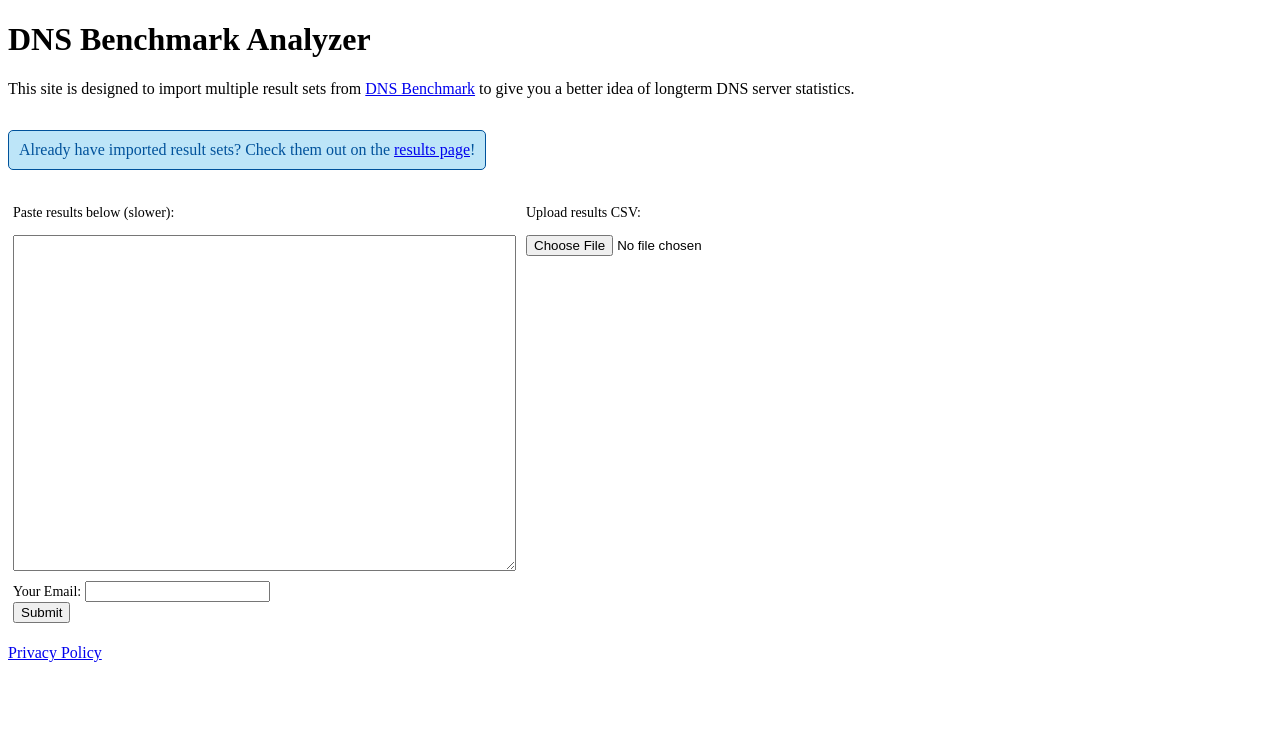
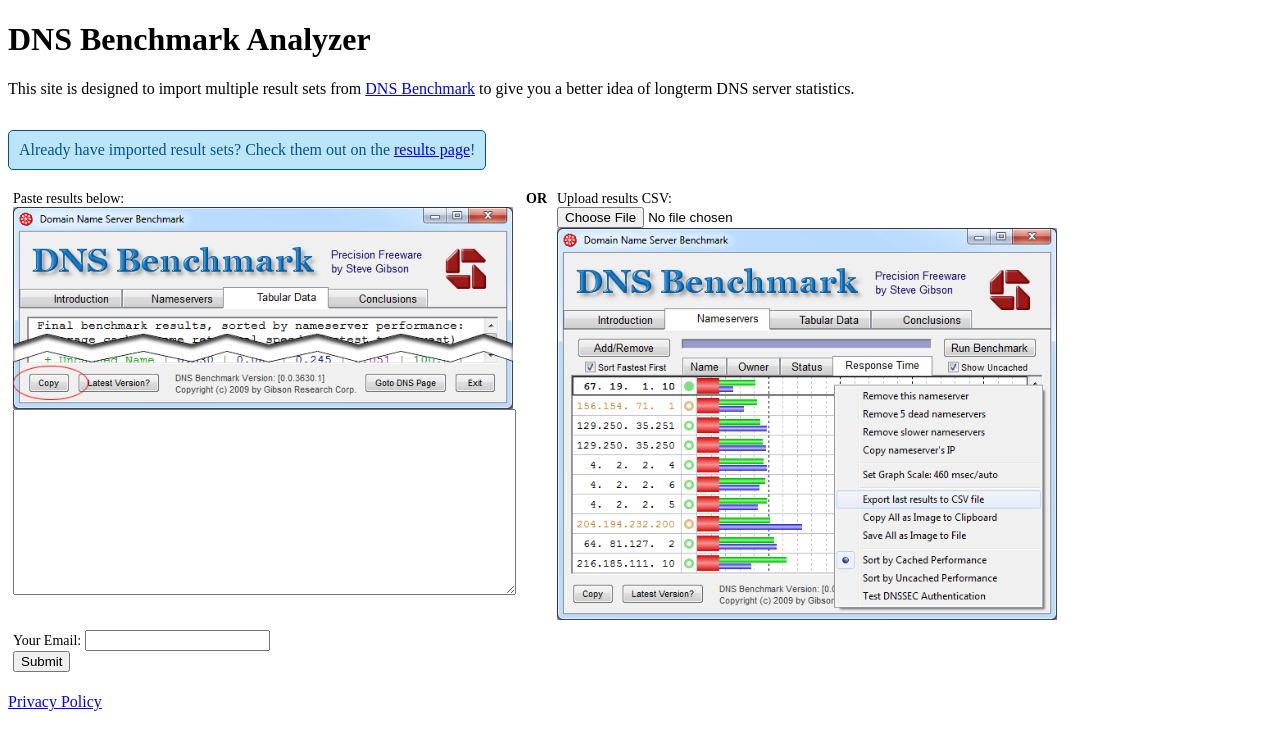
Before and after one commit to rocketeerbkw/DNS-Benchmark-Analyzer, a PHP site: page / in a window 1280 px wide. Shown: the top 750 px of the page. Run offline with PHP 8.4, Linux system fonts and the light colour scheme; data that the repository does not hold is empty; a stand-in replaces the project's code that opens the database connection.

Commit message:
Add help images

```diff
--- a/index.php
+++ b/index.php
@@ -221,12 +221,15 @@ require 'header.php';
         <table border="0" cellpadding="5" cellspacing="0">
             <tr>
                 <td valign="top">
-                    <p class="clear">Paste results below (slower):</p>
-                        <textarea name="results" id="results" cols="60" rows="22"></textarea><br />
+                    Paste results below:<br />
+                    <a href="images/help1.png"><img src="images/help1.png" width="500" /></a><br />
+                    <textarea name="results" id="results" cols="60" rows="12"></textarea><br />
                 </td>
+                <td valign="top"><strong>OR</strong></td>
                 <td valign="top">
-                    <p>Upload results CSV:</p>
-                    <input type="file" name="csv" id="csv" />
+                    Upload results CSV:<br />
+                    <input type="file" name="csv" id="csv" /><br />
+                    <a href="images/help2.png"><img src="images/help2.png" width="500" /></a>
                 </td>
             </tr>
             <tr>
```
Also changed, not shown: images/help1.png (added), images/help2.png (added).
